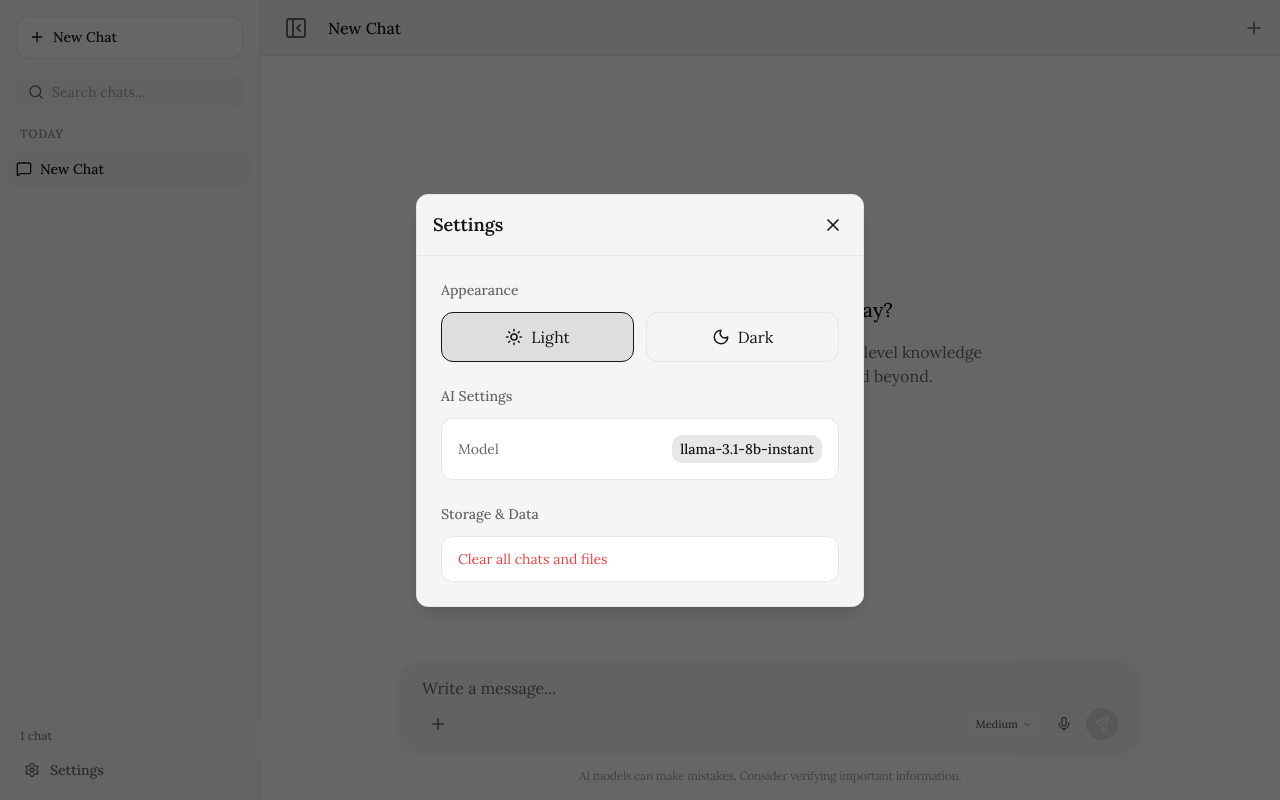
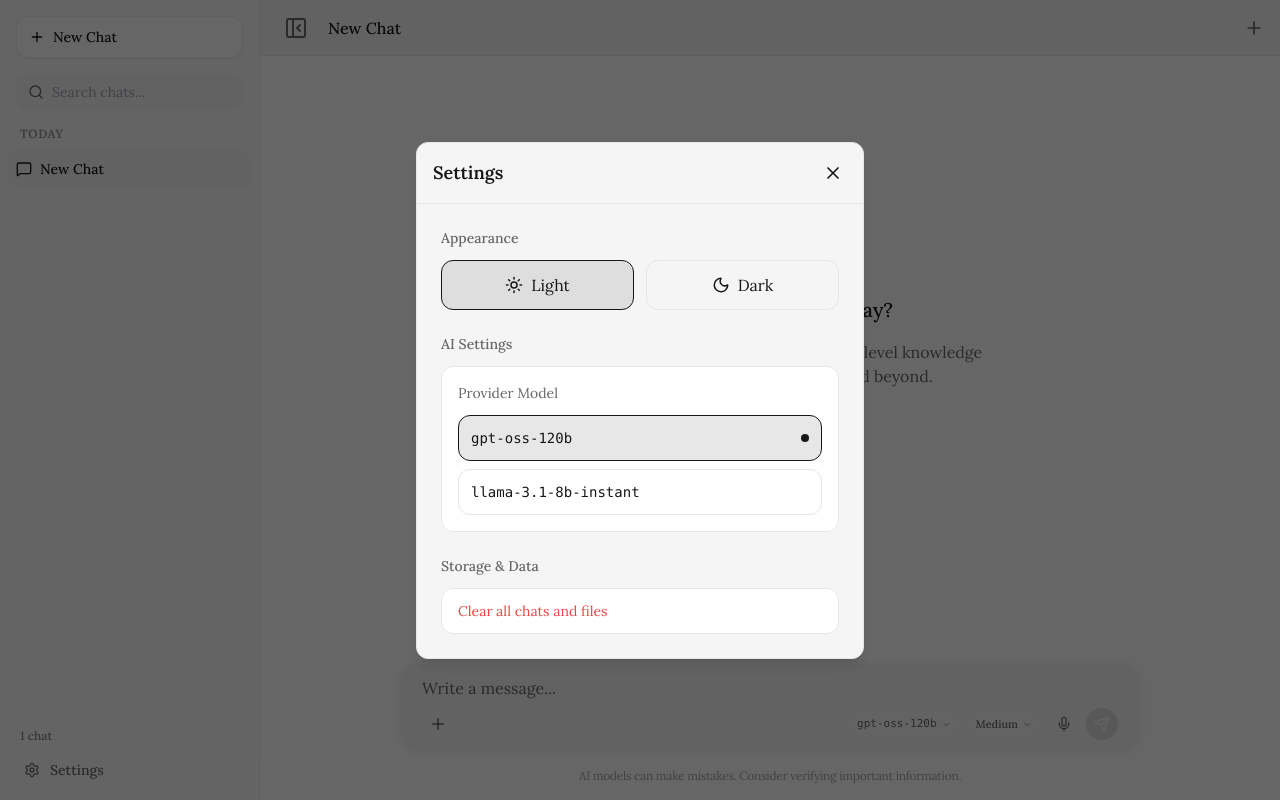
Before and after one commit to AryanSingh2k4/CodeBot, a React (Vite) app: page / in a window 1280 px wide. Both pictures are taken after a click on the button "Settings". Built offline with nearby package versions, Linux system fonts and the light colour scheme.

Commit message:
Update model selection UI and fix routing for OpenRouter and Groq

```diff
--- a/src/App.tsx
+++ b/src/App.tsx
@@ -239,7 +239,7 @@ export default function App() {
       let fullText = '';
 
       try {
-        await streamMessage(messagesForModel, temp, (chunkText) => {
+        await streamMessage(messagesForModel, temp, settings.model || 'gpt-oss', (chunkText) => {
           fullText += chunkText;
           const updatedMsgs = [...newMessages];
           updatedMsgs.push({ ...assistantMsg, content: fullText });
--- a/src/components/Composer.tsx
+++ b/src/components/Composer.tsx
@@ -32,13 +32,18 @@ export function Composer({
   const [isListening, setIsListening] = useState(false);
   const [recognition, setRecognition] = useState<any>(null);
   const [isDropdownOpen, setIsDropdownOpen] = useState(false);
+  const [isModelDropdownOpen, setIsModelDropdownOpen] = useState(false);
   const dropdownRef = useRef<HTMLDivElement>(null);
+  const modelDropdownRef = useRef<HTMLDivElement>(null);
   const recognitionRef = useRef<any>(null);
 
   useEffect(() => {
     const handleClickOutside = (event: MouseEvent) => {
       if (dropdownRef.current && !dropdownRef.current.contains(event.target as Node)) {
         setIsDropdownOpen(false);
+      }
+      if (modelDropdownRef.current && !modelDropdownRef.current.contains(event.target as Node)) {
+        setIsModelDropdownOpen(false);
       }
     };
     document.addEventListener('mousedown', handleClickOutside);
@@ -167,6 +172,40 @@ export function Composer({
         </div>
 
         <div className="flex items-center gap-1.5">
+          {/* Model Selection Dropdown */}
+          <div className="relative flex items-center" ref={modelDropdownRef}>
+            <button
+              onClick={() => setIsModelDropdownOpen(!isModelDropdownOpen)}
+              className="flex items-center gap-0.5 px-2 h-7 rounded-lg hover:bg-background/80 transition-colors text-[11px] font-medium text-muted-foreground hover:text-foreground bg-background/30 border border-border/30"
+              title="Model Selection"
+            >
+              <span className="truncate max-w-[140px] font-mono">{settings.model === 'llama' ? 'llama-3.1-8b-instant' : 'gpt-oss-120b'}</span>
+              <ChevronDown size={11} className={`transition-transform duration-200 opacity-70 ml-0.5 ${isModelDropdownOpen ? 'rotate-180' : ''}`} />
+            </button>
+
+            {isModelDropdownOpen && (
+              <div className="absolute bottom-[calc(100%+8px)] right-0 w-32 bg-popover text-popover-foreground rounded-xl shadow-[0_4px_20px_rgba(0,0,0,0.15)] border border-border p-1 z-50 animate-in fade-in slide-in-from-bottom-2 duration-150">
+                {(['gpt-oss', 'llama'] as const).map(m => (
+                  <button
+                    key={m}
+                    onClick={() => {
+                      updateSettings({ model: m });
+                      setIsModelDropdownOpen(false);
+                    }}
+                    className={`w-full text-left px-2.5 py-1.5 text-xs rounded-lg flex items-center justify-between transition-colors ${
+                      (settings.model || 'gpt-oss') === m
+                        ? 'bg-primary/10 text-primary font-medium'
+                        : 'hover:bg-muted text-foreground'
+                    }`}
+                  >
+                    <span className="font-mono">{m === 'gpt-oss' ? 'gpt-oss-120b' : 'llama-3.1-8b-instant'}</span>
+                    {(settings.model || 'gpt-oss') === m && <Check size={11} />}
+                  </button>
+                ))}
+              </div>
+            )}
+          </div>
+
           {/* Thinking Level Dropdown */}
           <div className="relative flex items-center" ref={dropdownRef}>
             <button
--- a/src/components/SettingsModal.tsx
+++ b/src/components/SettingsModal.tsx
@@ -51,9 +51,24 @@ export function SettingsModal({
           <section>
             <h3 className="text-sm font-medium text-muted-foreground mb-3">AI Settings</h3>
             <div className="bg-background border border-border rounded-lg p-4 space-y-3">
-              <div className="flex justify-between items-center">
-                <span className="text-sm text-muted-foreground">Model</span>
-                <span className="text-sm font-medium bg-primary/10 text-primary px-2 py-1 rounded-md">llama-3.1-8b-instant</span>
+              <div className="flex flex-col gap-2">
+                <span className="text-sm text-muted-foreground">Provider Model</span>
+                <div className="grid grid-cols-1 gap-2 mt-1">
+                  <button
+                    onClick={() => onUpdateSettings({ model: 'gpt-oss' })}
+                    className={`flex items-center justify-between p-3 rounded-lg border transition-colors ${settings.model !== 'llama' ? 'border-primary bg-primary/10 text-primary' : 'border-border hover:bg-muted'}`}
+                  >
+                    <span className="font-mono text-sm">gpt-oss-120b</span>
+                    {settings.model !== 'llama' && <div className="w-2 h-2 rounded-full bg-primary" />}
+                  </button>
+                  <button
+                    onClick={() => onUpdateSettings({ model: 'llama' })}
+                    className={`flex items-center justify-between p-3 rounded-lg border transition-colors ${settings.model === 'llama' ? 'border-primary bg-primary/10 text-primary' : 'border-border hover:bg-muted'}`}
+                  >
+                    <span className="font-mono text-sm">llama-3.1-8b-instant</span>
+                    {settings.model === 'llama' && <div className="w-2 h-2 rounded-full bg-primary" />}
+                  </button>
+                </div>
               </div>
             </div>
           </section>
--- a/src/services/ai.ts
+++ b/src/services/ai.ts
@@ -1,11 +1,11 @@
-export async function streamMessage(messages: { role: string, content: string }[], temperature: number, onChunk: (text: string) => void, signal?: AbortSignal) {
+export async function streamMessage(messages: { role: string, content: string }[], temperature: number, model: string, onChunk: (text: string) => void, signal?: AbortSignal) {
   try {
     const response = await fetch('/api/chat', {
       method: 'POST',
       headers: {
         'Content-Type': 'application/json'
       },
-      body: JSON.stringify({ messages, temperature }),
+      body: JSON.stringify({ messages, temperature, model }),
       signal
     });
 
--- a/src/types/index.ts
+++ b/src/types/index.ts
@@ -17,6 +17,7 @@ export interface AppSettings {
   theme: 'dark' | 'light';
   persona?: string;
   thinkingLevel?: 'low' | 'medium' | 'high';
+  model?: 'gpt-oss' | 'llama';
 }
 
 export interface FileData {
--- a/vite.config.ts
+++ b/vite.config.ts
@@ -69,7 +69,55 @@ const apiPlugin = () => ({
               return res.end(JSON.stringify({ error: 'Prompt exceeds maximum allowed size (8000 chars)' }));
             }
 
+            let targetModel = parsedBody.model;
+            if (targetModel === 'gpt-oss' || !targetModel) {
+              targetModel = 'openai/gpt-oss-120b:free';
+            } else if (targetModel === 'llama') {
+              targetModel = 'llama-3.1-8b-instant';
+            }
 
+            let openRouterApiKey = '';
+            if (fs.existsSync(envPath)) {
+               const envContent = fs.readFileSync(envPath, 'utf8');
+               const match = envContent.match(/OPENROUTER_API_KEY=(.*)/);
+               if (match) openRouterApiKey = match[1].trim();
+            }
+
+            const useOpenRouter = targetModel.includes('openai/') || targetModel.includes('openrouter/') || (!groqApiKey && openRouterApiKey);
+
+            if (useOpenRouter) {
+               const orReq = https.request('https://openrouter.ai/api/v1/chat/completions', {
+                  method: 'POST',
+                  headers: {
+                    'Authorization': `Bearer ${openRouterApiKey}`,
+                    'Content-Type': 'application/json',
+                    'HTTP-Referer': 'https://github.com/AryanSingh2k4/CodeBot',
+                    'X-Title': 'CodeBot',
+                  }
+               }, (orRes) => {
+                  res.writeHead(orRes.statusCode || 200, {
+                    'Content-Type': 'text/event-stream',
+                    'Cache-Control': 'no-cache',
+                    'Connection': 'keep-alive'
+                  });
+                  orRes.pipe(res);
+               });
+
+               orReq.on('error', () => {
+                 res.statusCode = 500;
+                 res.end(JSON.stringify({ error: 'Internal API Error' }));
+               });
+
+               orReq.write(JSON.stringify({
+                 messages: parsedBody.messages,
+                 model: targetModel,
+                 temperature: parsedBody.temperature ?? 0.7,
+                 max_tokens: parsedBody.max_tokens ?? 2048,
+                 stream: true
+               }));
+
+               orReq.end();
+            } else {
                const groqReq = https.request('https://api.groq.com/openai/v1/chat/completions', {
                  method: 'POST',
                  headers: {
@@ -92,13 +140,14 @@ const apiPlugin = () => ({
 
                groqReq.write(JSON.stringify({
                  messages: parsedBody.messages,
-              model: 'llama-3.1-8b-instant',
-              temperature: 0.7,
-              max_tokens: 2048,
+                 model: targetModel,
+                 temperature: parsedBody.temperature ?? 0.7,
+                 max_tokens: parsedBody.max_tokens ?? 2048,
                  stream: true
                }));
 
                groqReq.end();
+            }
           } catch (err: any) {
             res.statusCode = 500;
             res.end(JSON.stringify({ error: 'An error occurred while processing your request' }));
```
Also changed, not shown: api/chat.ts (+50 -2 lines). Lines whose indentation alone changed are shown as unchanged.
